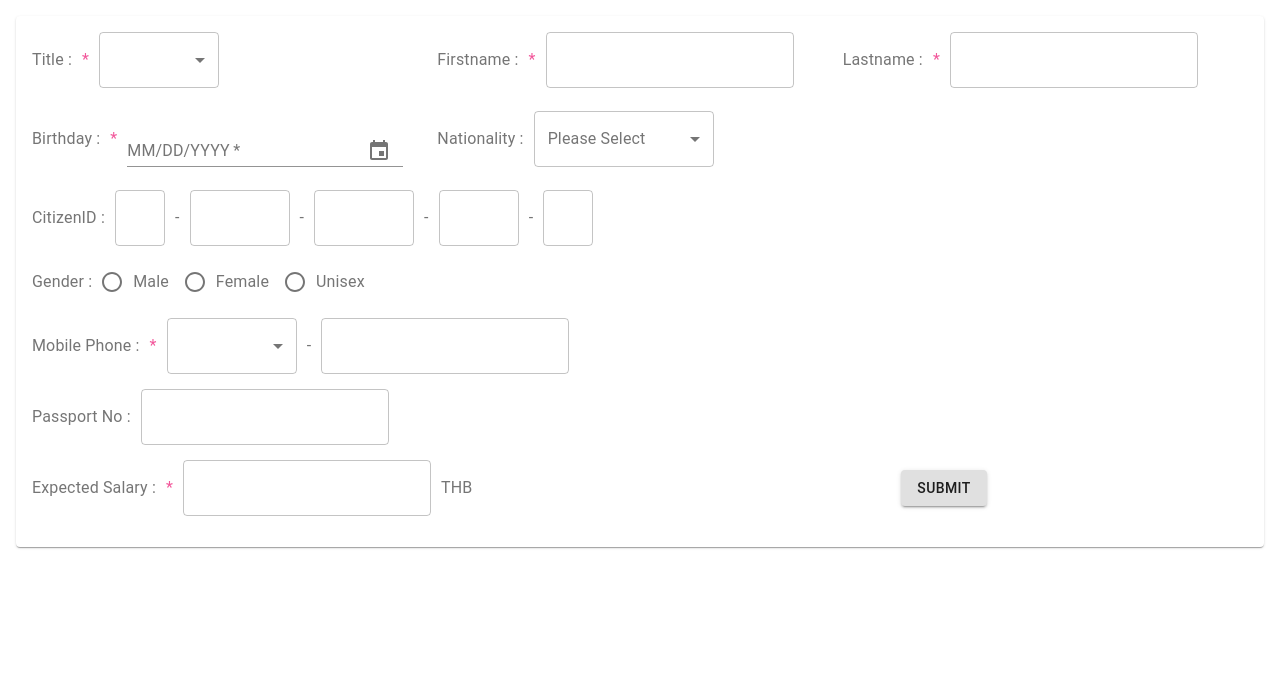
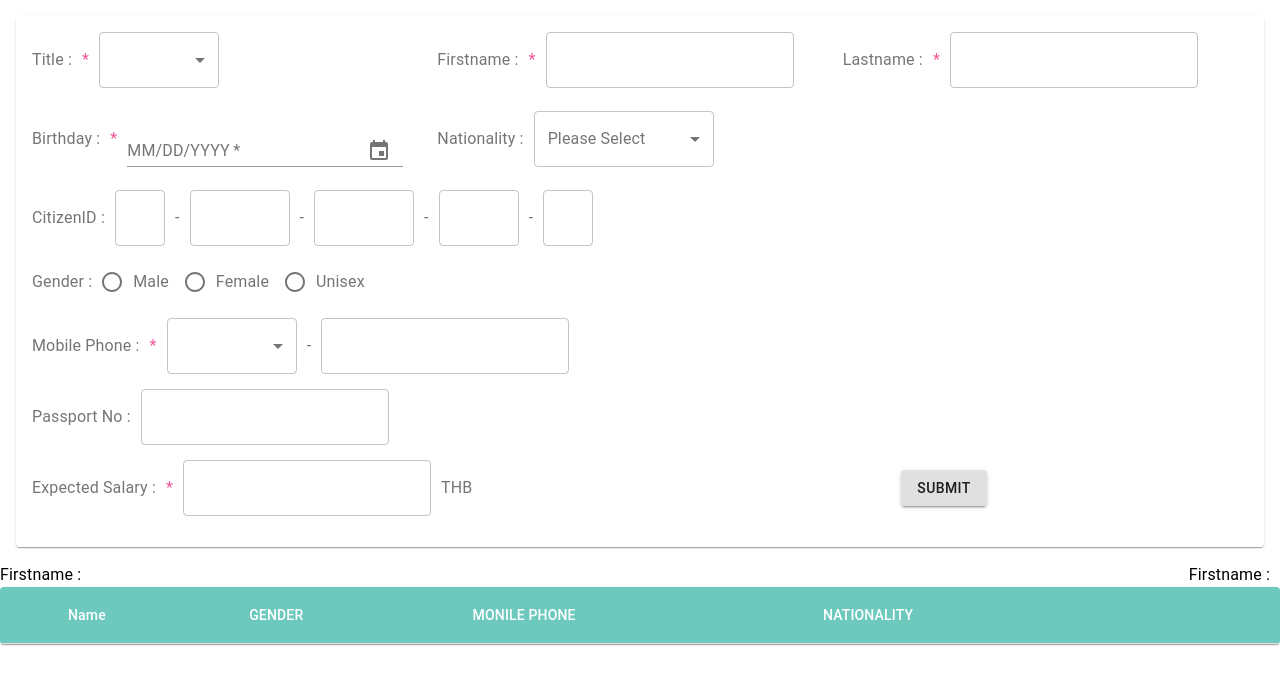
Before and after one commit to aodkorarit/KingPowerExam, a React (Create React App) app: page / in a window 1280 px wide. Shown: the top 684 px of the page. Built offline with nearby package versions, Linux system fonts and the light colour scheme.

Commit message:
work:table ShowUser

```diff
--- a/package.json
+++ b/package.json
@@ -5,6 +5,7 @@
   "dependencies": {
     "@date-io/date-fns": "^1.3.13",
     "@material-ui/core": "^4.11.4",
+    "@material-ui/icons": "^4.11.2",
     "@material-ui/pickers": "^3.3.10",
     "@testing-library/jest-dom": "^5.11.4",
     "@testing-library/react": "^11.1.0",
--- a/src/Components/InputFrom.js
+++ b/src/Components/InputFrom.js
@@ -118,7 +118,7 @@ function InputFrom() {
   };
 
   const handleDateChange = (date) => {
-    setuser({ ...user, ["birthday"]: date });
+    setuser({ ...user, birthday: date });
   };
 
   const handleChange = (e) => {
@@ -129,22 +129,44 @@ function InputFrom() {
   const handleBtnSubmit = (e) => {
     e.preventDefault();
     const data = user;
+    const id = Math.floor(Math.random() * 10000);
+    data.userid = id;
     let newcitizenID =
       citizenID.pos1 +
       citizenID.pos2 +
       citizenID.pos3 +
       citizenID.pos4 +
       citizenID.pos5;
+    data.citizenID = newcitizenID;
+    dispatch({ type: "ADD_USER", playload: data });
+    clearState();
+  };
 
-    data.citizenID = newcitizenID;
-
-    console.log("data: ", data);
-    dispatch({ type: "ADD_USER", playload: data })
+  const clearState = () => {
+    setuser({
+      title: "",
+      fname: "",
+      lname: "",
+      birthday: null,
+      nation: "",
+      gender: "",
+      flags: "",
+      phone: "",
+      passportNo: "",
+      expectedSalary: "",
+    });
+    setcitizenID({
+      pos1: "",
+      pos2: "",
+      pos3: "",
+      pos4: "",
+      pos5: "",
+    });
   };
 
   return (
     <form onSubmit={handleBtnSubmit}>
-      <Grid container spacing={2}>
+      <Grid container>
         <Grid item xs={12}>
           <Paper className={classes.paper}>
             <Grid item xs={12} container className={classes.gridRow}>
--- a/src/Components/ShowUser.js
+++ b/src/Components/ShowUser.js
@@ -1,25 +1,206 @@
 import React, { useEffect, useState } from "react";
-import { connect, useDispatch, useSelector } from "react-redux";
+import { connect, useDispatch } from "react-redux";
+import {
+  Grid,
+  Paper,
+  TextField,
+  Typography,
+  TableHead,
+  Checkbox,
+  TableCell,
+  IconButton,
+  Button,
+  TableBody,
+  Table,
+  TableContainer,
+  TableRow,
+  withStyles,
+} from "@material-ui/core";
+import { makeStyles } from "@material-ui/core/styles";
+import { Delete, Edit } from "@material-ui/icons";
+
+const useStyles = makeStyles((theme) => ({
+  root: {
+    flexGrow: 1,
+  },
+  gridRow: {
+    marginBottom: "15px",
+  },
+  typoLabel: {
+    marginRight: "10px",
+  },
+}));
+
+const StyledTableCell = withStyles((theme) => ({
+  head: {
+    backgroundColor: "#6DC9BE",
+    color: theme.palette.common.white,
+  },
+  body: {
+    fontSize: 14,
+  },
+}))(TableCell);
 
 function ShowUser({ newuser }) {
+  const classes = useStyles();
   const dispatch = useDispatch();
-  const [user, setuser] = useState([])
+  const [checked, setchecked] = useState();
   useEffect(() => {
-    // let initialState = localStorage.getItem('user')
+    dispatch({ type: "GET_USER" });
+  }, []);
 
-    let initialState = dispatch({ type: "GET_USER" })
-    console.log(initialState);
-  }, [])
+  const handleChecked = (e) => {
+    const { value } = e.target;
+    setchecked({ ...checked, id: value });
+    console.log("value", value);
+  };
 
-  return <div>
-    {console.log(newuser)}
-  </div>;
+  const handleClickEdit = () => {
+    console.log("handleClickEdit");
+  };
+
+  const handleClickDelete = () => {
+    console.log("handleClickDelete");
+  };
+
+  return (
+    <div>
+      <Grid container>
+        <Grid container item xs={6} alignItems="center">
+          <Typography className={classes.typoLabel}>Firstname :</Typography>
+        </Grid>
+        <Grid container item xs={6} alignItems="center" justify="flex-end">
+          <Typography className={classes.typoLabel}>Firstname :</Typography>
+        </Grid>
+        <Grid container item xs={12}>
+          <TableContainer component={Paper}>
+            <Table
+              className={classes.table}
+              aria-label="simple table"
+              stickyHeader
+            >
+              <TableHead>
+                <TableRow className={classes.tableRow}>
+                  <StyledTableCell
+                    align="center"
+                    padding="checkbox"
+                    className={classes.TableCellHead}
+                  />
+
+                  <StyledTableCell className={classes.TableCellHead}>
+                    Name
+                  </StyledTableCell>
+                  <StyledTableCell
+                    align="left"
+                    className={classes.TableCellHead}
+                  >
+                    GENDER
+                  </StyledTableCell>
+                  <StyledTableCell
+                    align="left"
+                    className={classes.TableCellHead}
+                  >
+                    MONILE PHONE
+                  </StyledTableCell>
+                  <StyledTableCell
+                    align="left"
+                    className={classes.TableCellHead}
+                  >
+                    NATIONALITY
+                  </StyledTableCell>
+                  <StyledTableCell
+                    align="center"
+                    padding="checkbox"
+                    className={classes.TableCellHead}
+                  />
+                  <StyledTableCell
+                    align="center"
+                    padding="checkbox"
+                    className={classes.TableCellHead}
+                  />
+                  <StyledTableCell
+                    align="center"
+                    padding="checkbox"
+                    className={classes.TableCellHead}
+                  />
+                </TableRow>
+              </TableHead>
+              <TableBody>
+                {newuser?.map((user, i) => (
+                  <TableRow key={user.userid}>
+                    <TableCell
+                      component="th"
+                      scope="row"
+                      className={classes.TableCellContent}
+                    >
+                      <Checkbox
+                        checked={checked}
+                        onChange={handleChecked}
+                        value={user.userid}
+                      />
+                    </TableCell>
+                    <TableCell
+                      align="left"
+                      className={classes.TableCellContent}
+                    >
+                      {`${user.fname} ${user.lname}`}
+                    </TableCell>
+                    <TableCell
+                      align="left"
+                      className={classes.TableCellContent}
+                    >
+                      {user.gender}
+                    </TableCell>
+                    <TableCell
+                      align="left"
+                      className={classes.TableCellContent}
+                    >
+                      {`${user.flags}${user.phone}`}
+                    </TableCell>
+                    <TableCell
+                      align="left"
+                      className={classes.TableCellContent}
+                    >
+                      {user.nation}
+                    </TableCell>
+                    <TableCell align="right">
+                      <IconButton
+                        aria-label="iconEdit"
+                        onClick={(e) => handleClickEdit()}
+                      >
+                        <Typography className={classes.typoLabel}>
+                          EDIT
+                        </Typography>
+                      </IconButton>
+                    </TableCell>
+                    <TableCell className={classes.TableCellContent}>
+                      /
+                    </TableCell>
+                    <TableCell align="left">
+                      <IconButton
+                        aria-label="iconDelete"
+                        onClick={() => handleClickDelete(i)}
+                      >
+                        <Typography className={classes.typoLabel}>
+                          DELETE
+                        </Typography>
+                      </IconButton>
+                    </TableCell>
+                  </TableRow>
+                ))}
+              </TableBody>
+            </Table>
+          </TableContainer>
+        </Grid>
+      </Grid>
+    </div>
+  );
 }
 
 const mapStateToProps = (state) => {
   return {
-    newuser: state
-  }
-}
+    newuser: state,
+  };
+};
 
-export default connect(mapStateToProps)(ShowUser)
+export default connect(mapStateToProps)(ShowUser);
```
Also changed, not shown: 1 other file (tests, documents, lock files or other folders).
